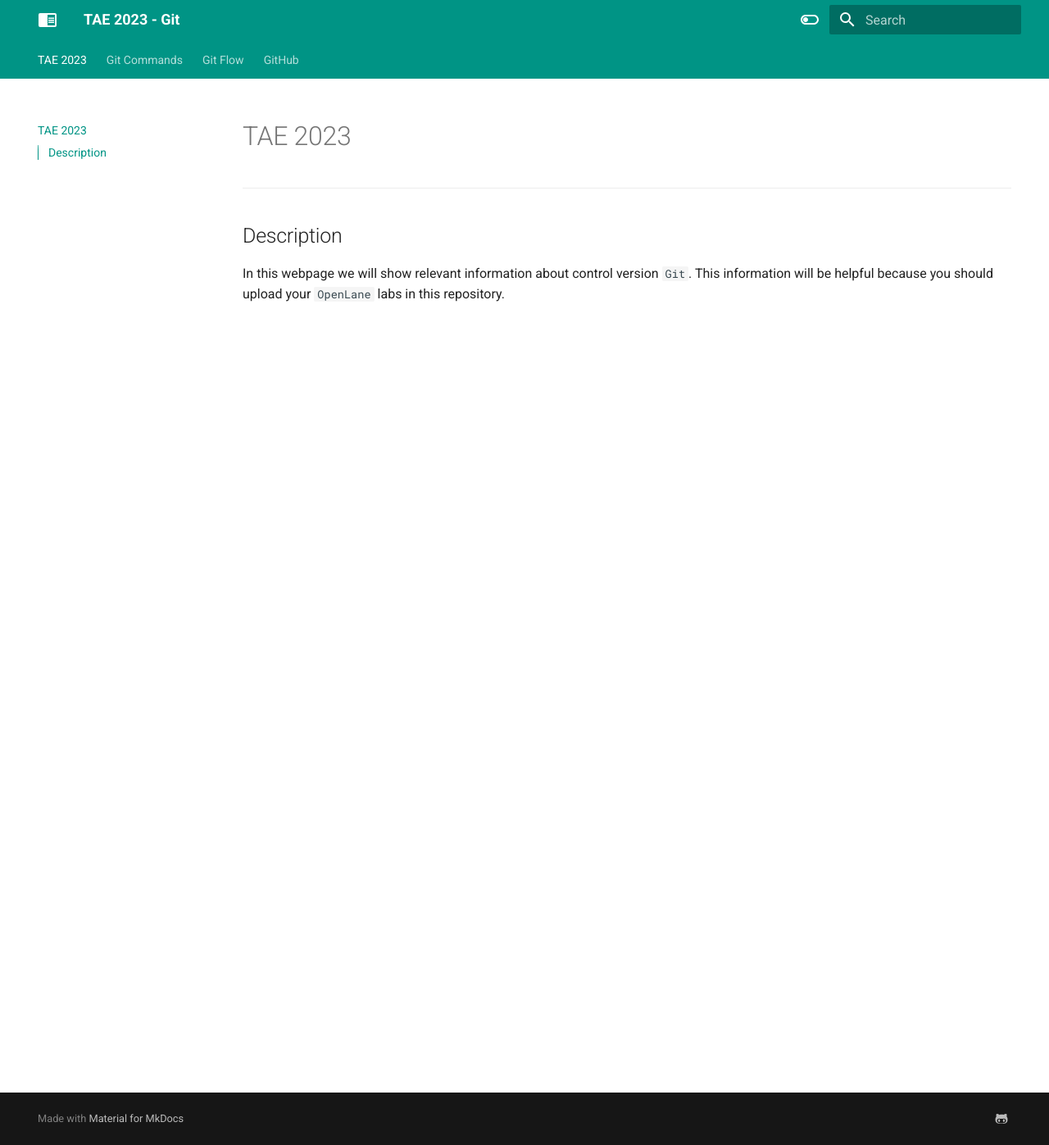
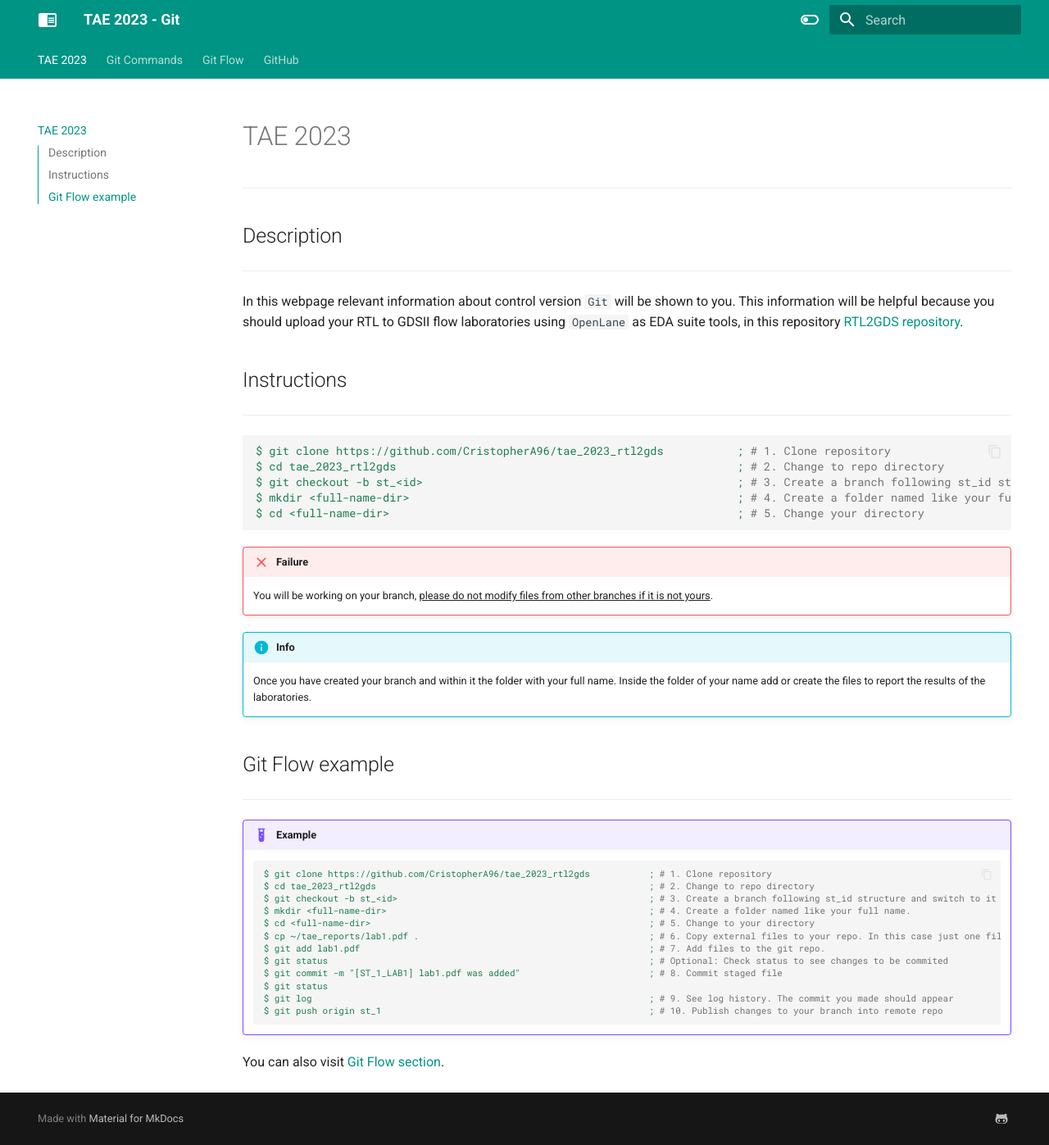
Before and after one commit to CristopherA96/tae_git, an MkDocs documentation site: the page built from docs/index.md, in a window 1280 px wide and 1397 px high. Shown: the whole window at 82% size. Built offline with MkDocs 1.6.1 and Material for MkDocs 9.7.7, drawn with Linux system fonts in a browser that asks for light colours.

Commit message:
[DOCS] index page updated

````diff
--- a/docs/index.md
+++ b/docs/index.md
@@ -2,4 +2,42 @@
 ***
 
 ## Description
-In this webpage we will show relevant information about control version `Git`. This information will be helpful because you should upload your `OpenLane` labs in this repository.
+---
+In this webpage relevant information about control version `Git` will be shown to you. This information will be helpful because you should upload your RTL to GDSII flow laboratories using `OpenLane` as EDA suite tools, in this repository <a href="https://github.com/CristopherA96/tae_2023_rtl2gds" target="_blank" rel="noopener">RTL2GDS repository</a>.
+
+## Instructions
+---
+```yaml
+
+$ git clone https://github.com/CristopherA96/tae_2023_rtl2gds           ; # 1. Clone repository
+$ cd tae_2023_rtl2gds                                                   ; # 2. Change to repo directory
+$ git checkout -b st_<id>                                               ; # 3. Create a branch following st_id structure and switch to it
+$ mkdir <full-name-dir>                                                 ; # 4. Create a folder named like your full name
+$ cd <full-name-dir>                                                    ; # 5. Change your directory
+```
+
+!!! failure
+    You will be working on your branch, <u>please do not modify files from other branches if it is not yours</u>.
+
+!!! info
+    Once you have created your branch and within it the folder with your full name. Inside the folder of your name add or create the files to report the results of the laboratories.
+## Git Flow example
+---
+!!! example
+    ```yaml
+
+    $ git clone https://github.com/CristopherA96/tae_2023_rtl2gds           ; # 1. Clone repository
+    $ cd tae_2023_rtl2gds                                                   ; # 2. Change to repo directory
+    $ git checkout -b st_<id>                                               ; # 3. Create a branch following st_id structure and switch to it
+    $ mkdir <full-name-dir>                                                 ; # 4. Create a folder named like your full name.
+    $ cd <full-name-dir>                                                    ; # 5. Change to your directory
+    $ cp ~/tae_reports/lab1.pdf .                                           ; # 6. Copy external files to your repo. In this case just one file added.
+    $ git add lab1.pdf                                                      ; # 7. Add files to the git repo.
+    $ git status                                                            ; # Optional: Check status to see changes to be commited
+    $ git commit -m "[ST_1_LAB1] lab1.pdf was added"                        ; # 8. Commit staged file
+    $ git status
+    $ git log                                                               ; # 9. See log history. The commit you made should appear
+    $ git push origin st_1                                                  ; # 10. Publish changes to your branch into remote repo
+    ```
+
+You can also visit <a href="../git_flow"  target="_blank" rel="noopener">Git Flow section</a>.
````
